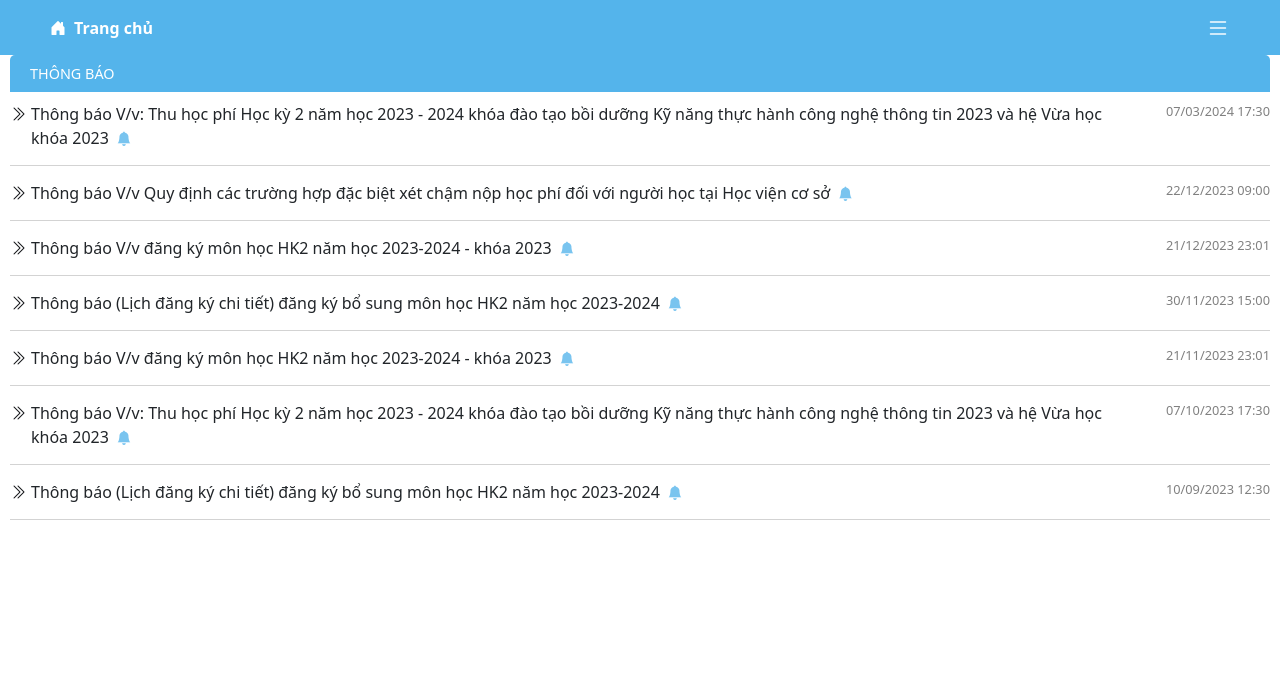
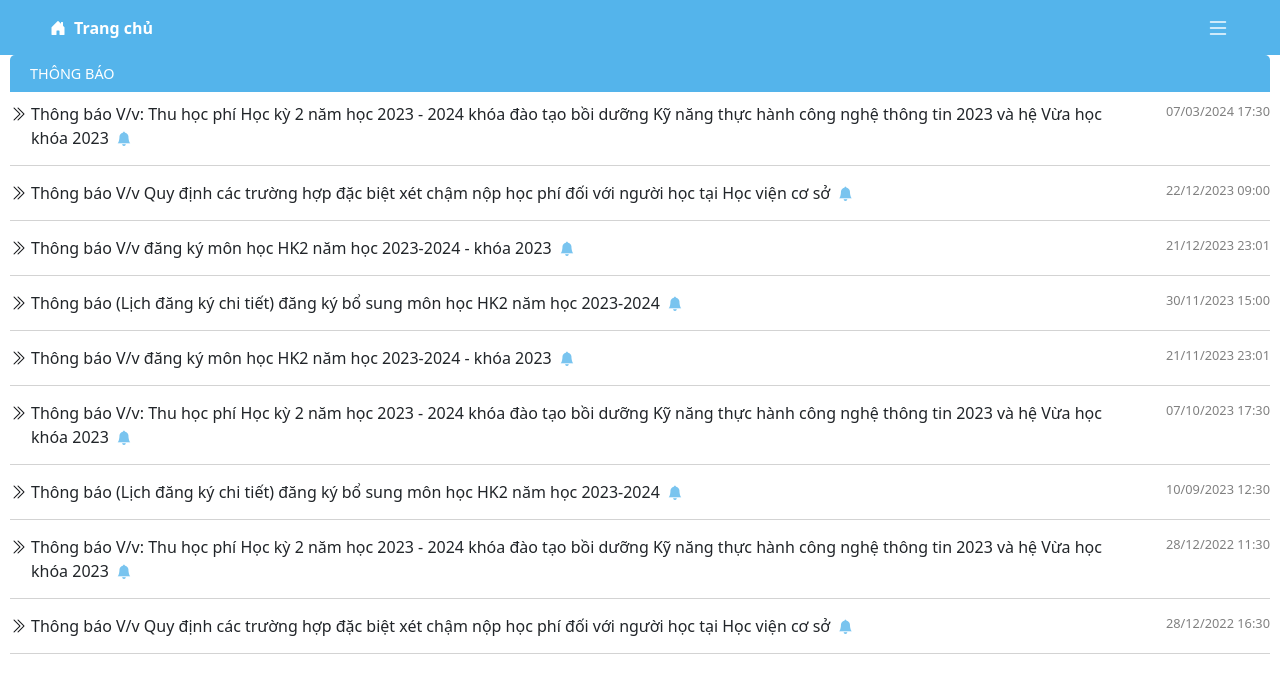
Before and after one commit to codevcn/RSS-Client, a React (Vite) app: page / in a window 1280 px wide. Shown: the top 674 px of the page. Built offline with nearby package versions, Linux system fonts and the light colour scheme.

Commit message:
sửa lại thêm sv

```diff
--- a/src/components/Student/StudentAddModal.jsx
+++ b/src/components/Student/StudentAddModal.jsx
@@ -103,8 +103,8 @@ const StudentAddModal = ({ show, onHide, onUpdate, students, accounts }) => {
 
     const handleConfirmAdd = async () => {
         event.preventDefault()
-        //const validationErrors = {}
-        const newStudentWithAccountInfo = { ...newStudent, ...accountInfo }
+        //const newStudentWithAccountInfo = { ...newStudent, ...accountInfo }
+        const newStudentWithAccountInfo = { ...newStudent }
         console.log('Dữ liệu mới của sinh viên:', newStudentWithAccountInfo)
         //onAdd(newStudentWithAccountInfo)
         try {
@@ -169,17 +169,17 @@ const StudentAddModal = ({ show, onHide, onUpdate, students, accounts }) => {
             validationErrors.idcard = 'Số điện thoại phải là chữ số!'
         }
 
-        if (accounts.some((aco) => aco.username === accountInfo.username)) {
-            validationErrors.username = 'Tài khoản đã tồn tại !'
-        }
+        // if (accounts.some((aco) => aco.username === accountInfo.username)) {
+        //     validationErrors.username = 'Tài khoản đã tồn tại !'
+        // }
 
-        if (!accountInfo.username.trim()) {
-            validationErrors.username = 'Không để trống Tài khoản !'
-        }
+        // if (!accountInfo.username.trim()) {
+        //     validationErrors.username = 'Không để trống Tài khoản !'
+        // }
 
-        if (!accountInfo.password.trim()) {
-            validationErrors.password = 'Không để trống Mật khẩu !'
-        }
+        // if (!accountInfo.password.trim()) {
+        //     validationErrors.password = 'Không để trống Mật khẩu !'
+        // }
 
         setErrors(validationErrors)
 
@@ -261,6 +261,9 @@ const StudentAddModal = ({ show, onHide, onUpdate, students, accounts }) => {
                                     <span className="warning-text">{errors.birthday}</span>
                                 )}
                             </Form.Group>
+                        </Form>
+                    </div>
+                    <div className="col-md-6">
                         <Form.Group controlId="idcard">
                             <Form.Label>Căn cước công dân</Form.Label>
                             <Form.Control
@@ -269,13 +272,8 @@ const StudentAddModal = ({ show, onHide, onUpdate, students, accounts }) => {
                                 value={newStudent.idcard}
                                 onChange={handleStudentInputChange}
                             />
-                                {errors.idcard && (
-                                    <span className="warning-text">{errors.idcard}</span>
-                                )}
+                            {errors.idcard && <span className="warning-text">{errors.idcard}</span>}
                         </Form.Group>
-                        </Form>
-                    </div>
-                    <div className="col-md-6">
                         <Form.Group controlId="phone">
                             <Form.Label>Số điện thoại</Form.Label>
                             <Form.Control
@@ -322,7 +320,7 @@ const StudentAddModal = ({ show, onHide, onUpdate, students, accounts }) => {
                                 </select>
                             </div>
                         </div>
-                        <Form>
+                        {/* <Form>
                             <Form.Group controlId="username">
                                 <Form.Label>Tài khoản</Form.Label>
                                 <Form.Control
@@ -353,7 +351,7 @@ const StudentAddModal = ({ show, onHide, onUpdate, students, accounts }) => {
                                     <span className="warning-text">{errors.password}</span>
                                 )}
                             </Form.Group>
-                        </Form>
+                        </Form> */}
                     </div>
                 </div>
             </Modal.Body>
--- a/src/lib/notifications.js
+++ b/src/lib/notifications.js
@@ -40,6 +40,16 @@ const notifications = [
         title: `Thông báo (Lịch đăng ký chi tiết) đăng ký bổ sung môn học HK2 năm học 2023-2024`,
         date: '10/09/2023 12:30',
     },
+    {
+        id: 8,
+        title: `Thông báo V/v: Thu học phí Học kỳ 2 năm học 2023 - 2024 khóa đào tạo bồi dưỡng Kỹ năng thực hành công nghệ thông tin 2023 và hệ Vừa học khóa 2023`,
+        date: '28/12/2022 11:30',
+    },
+    {
+        id: 9,
+        title: `Thông báo V/v Quy định các trường hợp đặc biệt xét chậm nộp học phí đối với người học tại Học viện cơ sở`,
+        date: '28/12/2022 16:30',
+    },
 ]
 
 export default notifications
--- a/src/pages/AdminHome.jsx
+++ b/src/pages/AdminHome.jsx
@@ -1,4 +1,5 @@
 import { useNavigate } from 'react-router-dom'
+import notifications from '../lib/notifications'
 import './AdminHome.scss'
 const AdminHome = () => {
     const navigator = useNavigate()
@@ -16,23 +17,47 @@ const AdminHome = () => {
     }
     return (
         <div className="HomePage">
-            <div className="AddRegisterSession-title">
-                <h2>Admin Home</h2>
-            </div>
+            {/* <div className="AddRegisterSession-title">
+                <h2>Trang chủ</h2>
+            </div> */}
             <div className="button-div">
+                <button className="Stu" onClick={StudentList}>
+                    Danh sách sinh viên
+                </button>
                 <button className="Sub" onClick={subjectList}>
-                    subjectList
+                    Danh sách môn học
                 </button>
-                <button className="Stu" onClick={StudentList}>
-                    StudentList
+                <button className="Info" onClick={ChangeCourse}>
+                    Điều chỉnh đăng ký môn
                 </button>
                 <button className="Info" onClick={Admin}>
-                    AdminInfo
-                </button>
-                <button className="Info" onClick={ChangeCourse}>
-                    Điều chỉnh đăng kí môn
+                    Thông tin tài khoản
                 </button>
             </div>
+            <Notification />
+        </div>
+    )
+}
+
+const Notification = () => {
+    return (
+        <div className="notifications">
+            {notifications.map(({ id, title, date }) => (
+                <div key={id} className="notification">
+                    <div className="notification-title-box">
+                        <span>
+                            <i className="bi bi-chevron-double-right"></i>
+                        </span>
+                        <span>
+                            <span>{title}</span>
+                            <i className="bi bi-bell-fill"></i>
+                        </span>
+                    </div>
+                    <div className="date">
+                        <span>{date}</span>
+                    </div>
+                </div>
+            ))}
         </div>
     )
 }
--- a/src/pages/AdminHome.scss
+++ b/src/pages/AdminHome.scss
@@ -11,8 +11,8 @@
         border-radius: 5px;
     }
     & h2 {
-
         color: white;
+        font-size: 23px;
     }
     & .button-div {
         & button {
@@ -20,18 +20,71 @@
             border: 2px colors.$rss-regular-blue solid;
             color: white;
             font-weight: bold;
-            margin-top: 10px;
+            margin-top: 20px !important;
             margin-left: 10px;
             border-radius: 5px;
-            font-size: 20px;
+            font-size: 18px !important;
             padding: 10px 20px;
-            &:hover{
+            margin-bottom: 30px;
+            &:hover {
                 background-color: white;
                 color: colors.$rss-regular-blue;
             }
         }
     }
-    & .admin-info-wrapper{
+    & .admin-info-wrapper {
         margin-top: 30px;
     }
+
+    & .title-box {
+        background-color: colors.$rss-regular-blue;
+        padding: 10px;
+        padding-left: 20px;
+
+        & h2 {
+            font-size: 0.9rem;
+            color: white;
+        }
+    }
+
+    & .notifications {
+        display: flex;
+        flex-direction: column;
+        row-gap: 15px;
+        padding: 10px 0;
+
+        & .notification {
+            display: flex;
+            justify-content: space-between;
+            column-gap: 30px;
+            width: 100%;
+            border-bottom: 1px lightgray solid;
+            padding-bottom: 15px;
+
+            & .notification-title-box {
+                display: flex;
+                column-gap: 5px;
+                font-size: 1rem;
+                cursor: pointer;
+
+                &:hover {
+                    text-decoration: underline;
+                }
+
+                & i.bi-bell-fill {
+                    font-size: 0.9rem;
+                    color: colors.$rss-regular-blue;
+                    margin-left: 8px;
+                    animation: blink 1s infinite;
+                }
+            }
+
+            & .date {
+                font-size: 0.8rem;
+                width: max-content;
+                white-space: nowrap;
+                color: gray;
+            }
+        }
+    }
 }
--- a/src/pages/StudentHome.jsx
+++ b/src/pages/StudentHome.jsx
@@ -1,4 +1,5 @@
 import { useNavigate } from 'react-router-dom'
+import notifications from '../lib/notifications'
 import './StudentHome.scss'
 
 const StudentHome = () => {
@@ -13,9 +14,9 @@ const StudentHome = () => {
 
     return (
         <div className="HomePage">
-            <div className="AddRegisterSession-title">
+            {/* <div className="AddRegisterSession-title">
                 <h2>Trang chủ Sinh viên</h2>
-            </div>
+            </div> */}
             <div className="button-div">
                 <button className="Sub" onClick={subjectList}>
                     Danh sách môn học
@@ -24,6 +25,30 @@ const StudentHome = () => {
                     Môn học đã đăng ký
                 </button>
             </div>
+            <Notification />
+        </div>
+    )
+}
+
+const Notification = () => {
+    return (
+        <div className="notifications">
+            {notifications.map(({ id, title, date }) => (
+                <div key={id} className="notification">
+                    <div className="notification-title-box">
+                        <span>
+                            <i className="bi bi-chevron-double-right"></i>
+                        </span>
+                        <span>
+                            <span>{title}</span>
+                            <i className="bi bi-bell-fill"></i>
+                        </span>
+                    </div>
+                    <div className="date">
+                        <span>{date}</span>
+                    </div>
+                </div>
+            ))}
         </div>
     )
 }
--- a/src/pages/StudentHome.scss
+++ b/src/pages/StudentHome.scss
@@ -10,9 +10,11 @@
         padding-left: 20px;
         border-radius: 5px;
     }
+
     & h2 {
         color: white;
     }
+
     & .button-div {
         & button {
             background-color: colors.$rss-regular-blue;
@@ -30,7 +32,49 @@
             }
         }
     }
+
     & .admin-info-wrapper {
         margin-top: 30px;
     }
+
+    & .notifications {
+        display: flex;
+        flex-direction: column;
+        row-gap: 15px;
+        padding: 10px 0;
+
+        & .notification {
+            display: flex;
+            justify-content: space-between;
+            column-gap: 30px;
+            width: 100%;
+            border-bottom: 1px lightgray solid;
+            padding-bottom: 15px;
+
+            & .notification-title-box {
+                display: flex;
+                column-gap: 5px;
+                font-size: 1rem;
+                cursor: pointer;
+
+                &:hover {
+                    text-decoration: underline;
+                }
+
+                & i.bi-bell-fill {
+                    font-size: 0.9rem;
+                    color: colors.$rss-regular-blue;
+                    margin-left: 8px;
+                    animation: blink 1s infinite;
+                }
+            }
+
+            & .date {
+                font-size: 0.8rem;
+                width: max-content;
+                white-space: nowrap;
+                color: gray;
+            }
+        }
+    }
 }
--- a/src/services/StudentService.js
+++ b/src/services/StudentService.js
@@ -62,6 +62,7 @@ class StudentService {
     }
 
     async addStudent(studentWithAccount) {
+        //async addStudent() {
         try {
             const response = await axios_client.post(
                 addStudentInfo_api,
```
Lines whose indentation alone changed are shown as unchanged.
